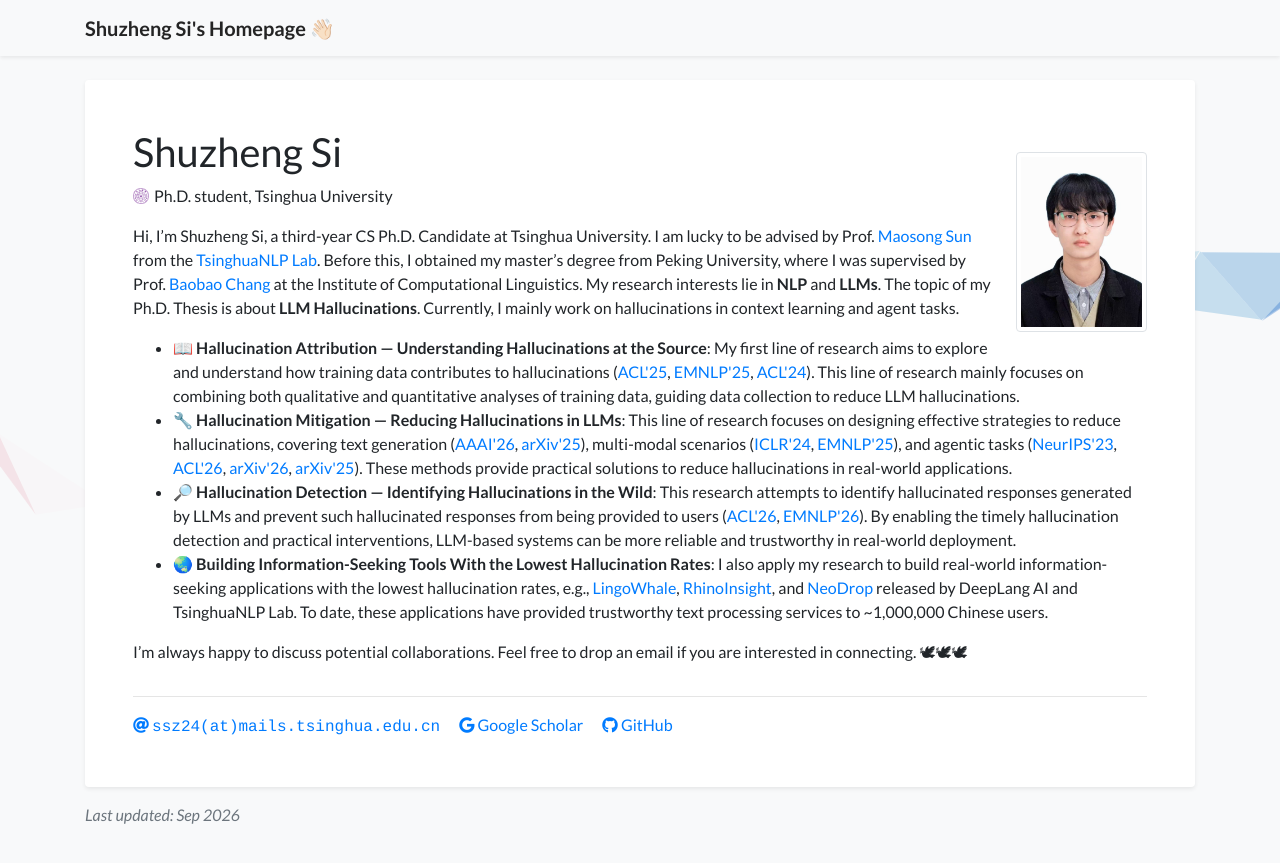
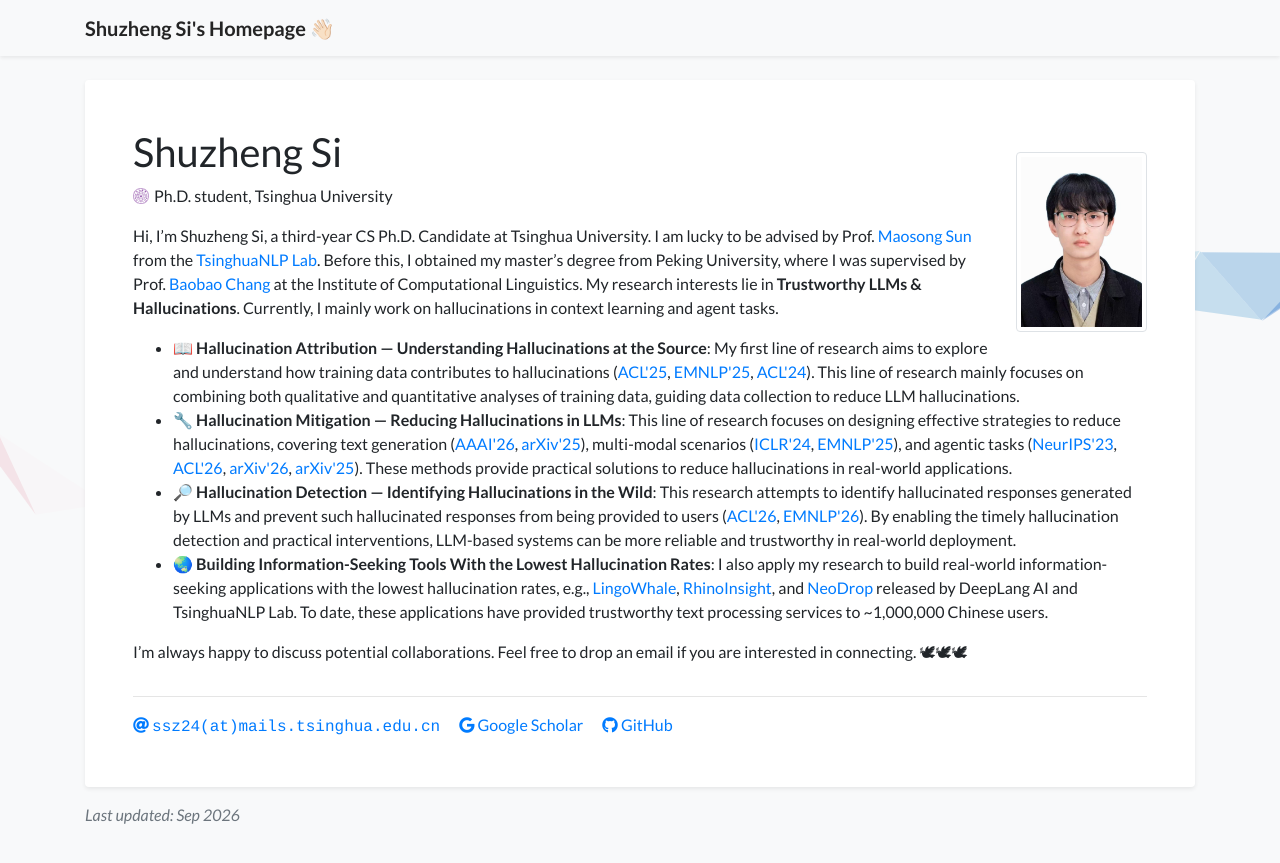
Before and after one commit to S1s-Z/s1s-z.github.io, a Jekyll site: the page built from index.html, in a window 1280 px wide. Shown: the top 863 px of the page. Built offline with Jekyll 4.4.1, drawn with Linux system fonts in a browser that asks for light colours; a style sheet for code colours, icons or effects is not loaded.

Commit message:
Update profile.yml

```diff
--- a/_data/profile.yml
+++ b/_data/profile.yml
@@ -19,7 +19,7 @@
 # xiaohongshu: 5fa2663000000000010068e2
 
 short_bio: >-
-  Hi, I’m Shuzheng Si, a third-year CS Ph.D. Candidate at Tsinghua University. I am lucky to be advised by Prof. <a href="https://scholar.google.com/citations?hl=en&user=zIgT0HMAAAAJ">Maosong Sun</a> from the <a href="https://nlp.csai.tsinghua.edu.cn">TsinghuaNLP Lab</a>. Before this, I obtained my master’s degree from Peking University, where I was supervised by Prof. <a href="https://scholar.google.com.au/citations?user=LaKNyhQAAAAJ">Baobao Chang</a> at the Institute of Computational Linguistics. My research interests lie in <b>NLP</b> and <b>LLMs</b>. The topic of my Ph.D. Thesis is about <b>LLM Hallucinations</b>. Currently, I mainly work on hallucinations in context learning and agent tasks.
+  Hi, I’m Shuzheng Si, a third-year CS Ph.D. Candidate at Tsinghua University. I am lucky to be advised by Prof. <a href="https://scholar.google.com/citations?hl=en&user=zIgT0HMAAAAJ">Maosong Sun</a> from the <a href="https://nlp.csai.tsinghua.edu.cn">TsinghuaNLP Lab</a>. Before this, I obtained my master’s degree from Peking University, where I was supervised by Prof. <a href="https://scholar.google.com.au/citations?user=LaKNyhQAAAAJ">Baobao Chang</a> at the Institute of Computational Linguistics. My research interests lie in <b>Trustworthy LLMs & Hallucinations</b>. Currently, I mainly work on hallucinations in context learning and agent tasks.
   <br>
   <ul class="pub">
       <li>
```
